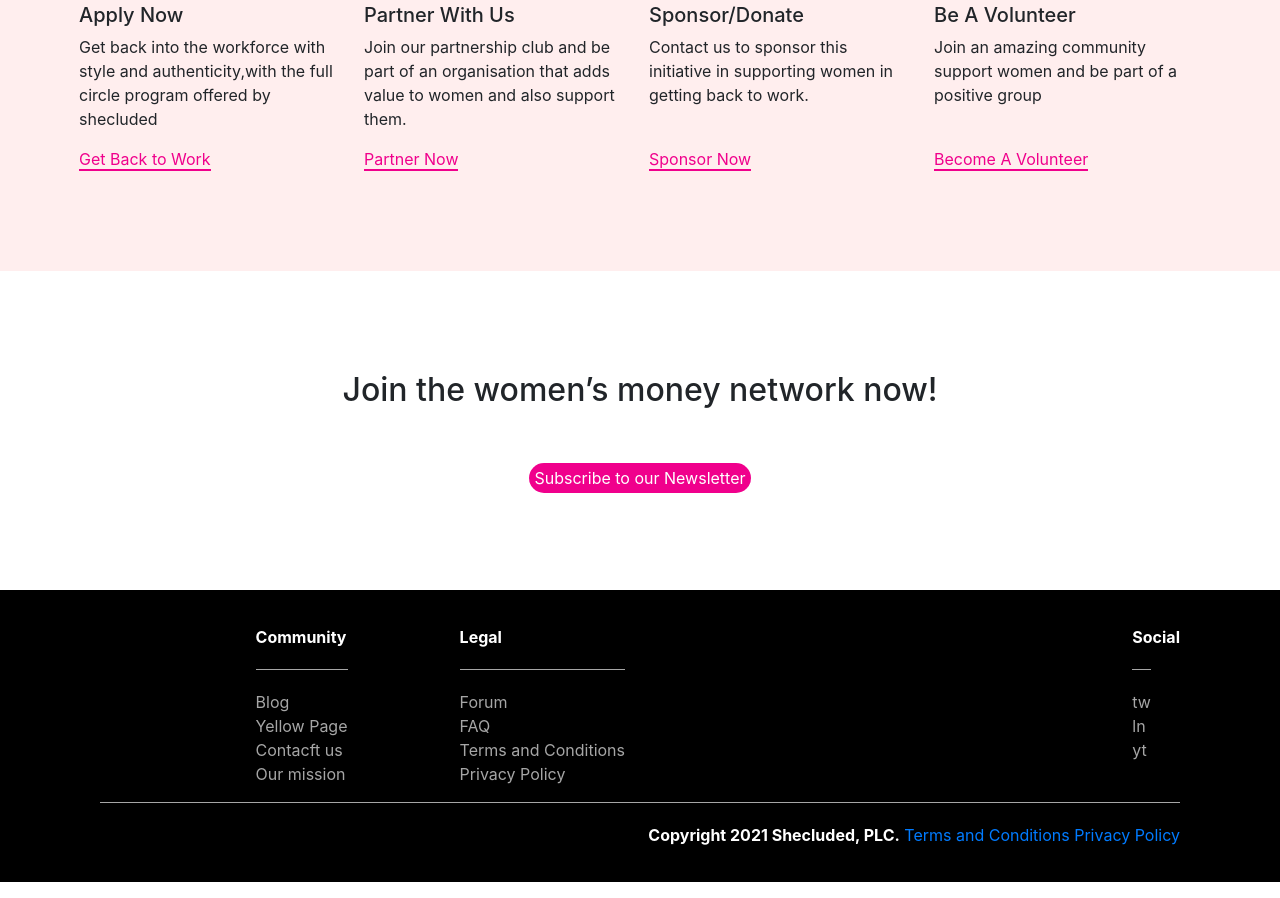
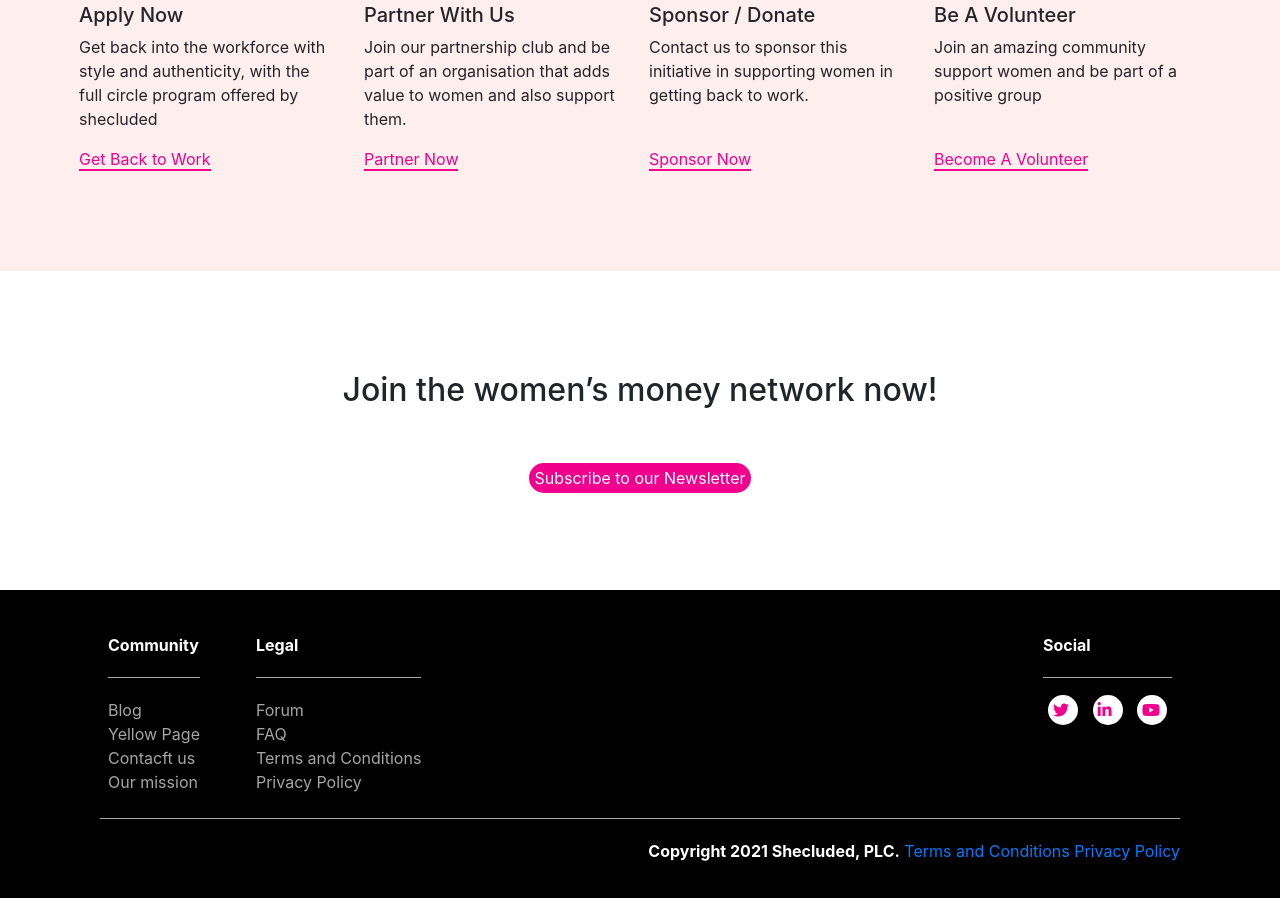
Before and after one commit to emmyoks/shecluded, a plain HTML site: page index.html in a window 1280 px wide. Shown: the part 3073-3971 px from the top of the page. Drawn offline with nearby package versions, Linux system fonts and the light colour scheme; a script that the page names is missing.

Commit message:
A little adjustment

```diff
--- a/index.html
+++ b/index.html
@@ -4,6 +4,7 @@
     <meta charset= "utf-8">
     <meta name="viewport" content="width=device-width, initial-scale=1">
     <link rel="stylesheet" href="https://stackpath.bootstrapcdn.com/bootstrap/4.5.0/css/bootstrap.min.css" integrity="sha384-9aIt2nRpC12Uk9gS9baDl411NQApFmC26EwAOH8WgZl5MYYxFfc+NcPb1dKGj7Sk" crossorigin="anonymous">
+    <script src="https://kit.fontawesome.com/e06ce451e3.js" crossorigin="anonymous"></script>
     <link type="text/css" rel="stylesheet" href="style.css" >
     <title> Title </title>
 </head>
@@ -146,7 +147,7 @@
                         <div>
                             <h5>Apply Now</h5>
                             <p>Get back into the workforce with
-                                style and authenticity,with
+                                style and authenticity, with
                                 the full circle program offered by shecluded
                                 </p>
                         </div>
@@ -168,7 +169,7 @@
                             <img src="img\sponsor.png" alt="">
                         </div>
                         <div>
-                            <h5>Sponsor/Donate</h5>
+                            <h5>Sponsor / Donate</h5>
                             <p>Contact us to sponsor this initiative in supporting women in getting back to work.
                                 </p>
                         </div>
@@ -215,8 +216,8 @@
         </div>
 
         <div id="footer">
-            <div class="steps row ">
-                <div class="col-3 d-flex justify-content-end">
+            <div class="steps d-flex flex-wrap justify-content-around">
+                <div class="p-2">
                     <div>
                         <b>Community</b>
                         <ul>
@@ -227,7 +228,7 @@
                         </ul>
                     </div>
                 </div>
-                <div class="col-3 d-flex justify-content-end">
+                <div class="p-2 pl-5 ">
                     <div>
 
                         <b>Legal</b>
@@ -239,16 +240,16 @@
                         </ul>
                     </div>
                 </div>
-                <div class="col-3">
+                <div class="p-2">
 
                 </div>
-                <div class="col-3 d-flex justify-content-end">
+                <div class="p-2 ml-auto">
                     <div>
                         <b>Social</b>
-                        <ul>
-                            <li><a href="">tw</a></li>
-                            <li><a href="">ln</a></li>
-                            <li><a href="">yt</a></li>
+                        <ul class="social">
+                            <li><a href="" class="fab fa-twitter"></a></li>
+                            <li><a href="" class="fab fa-linkedin-in"></a></li>
+                            <li><a href="" class="fab fa-youtube"></a></li>
                         </ul>
                     </div>
                 </div>
--- a/style.css
+++ b/style.css
@@ -193,8 +193,19 @@ box-sizing: border-box;
     padding-top:20px;
     margin-top:20px;
 }
+#footer .social li{
+    display:inline;
+    margin:5px;
+    padding:5px;
+    background-color:#ffffff;
+    border-radius:50%;
+}
 #footer ul a{
     color:#A6A6A6;
+}
+#footer .social a{
+    color:#F0008C;
+    width:20px;
 }
 #footer .copyright{
     width:100%;
```
